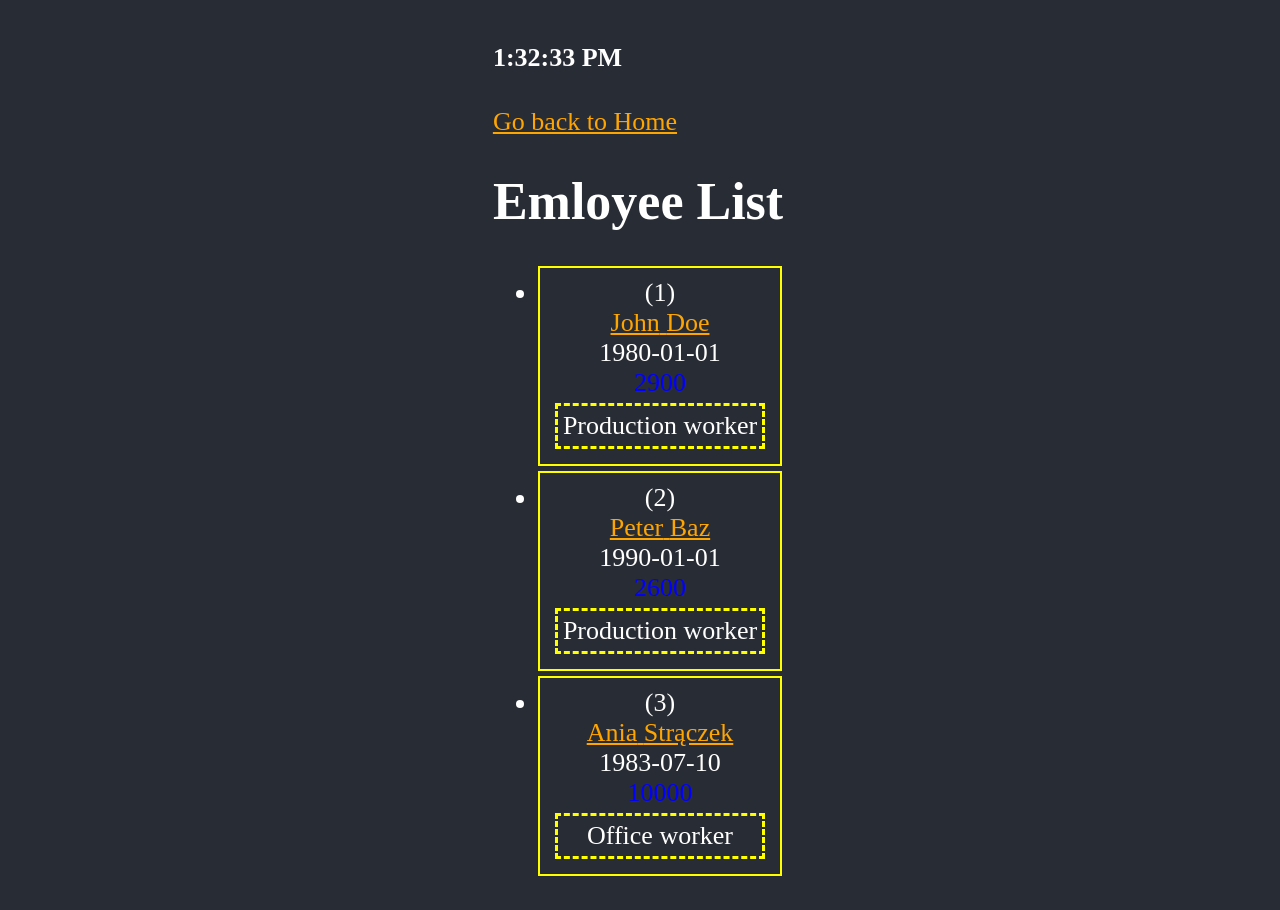
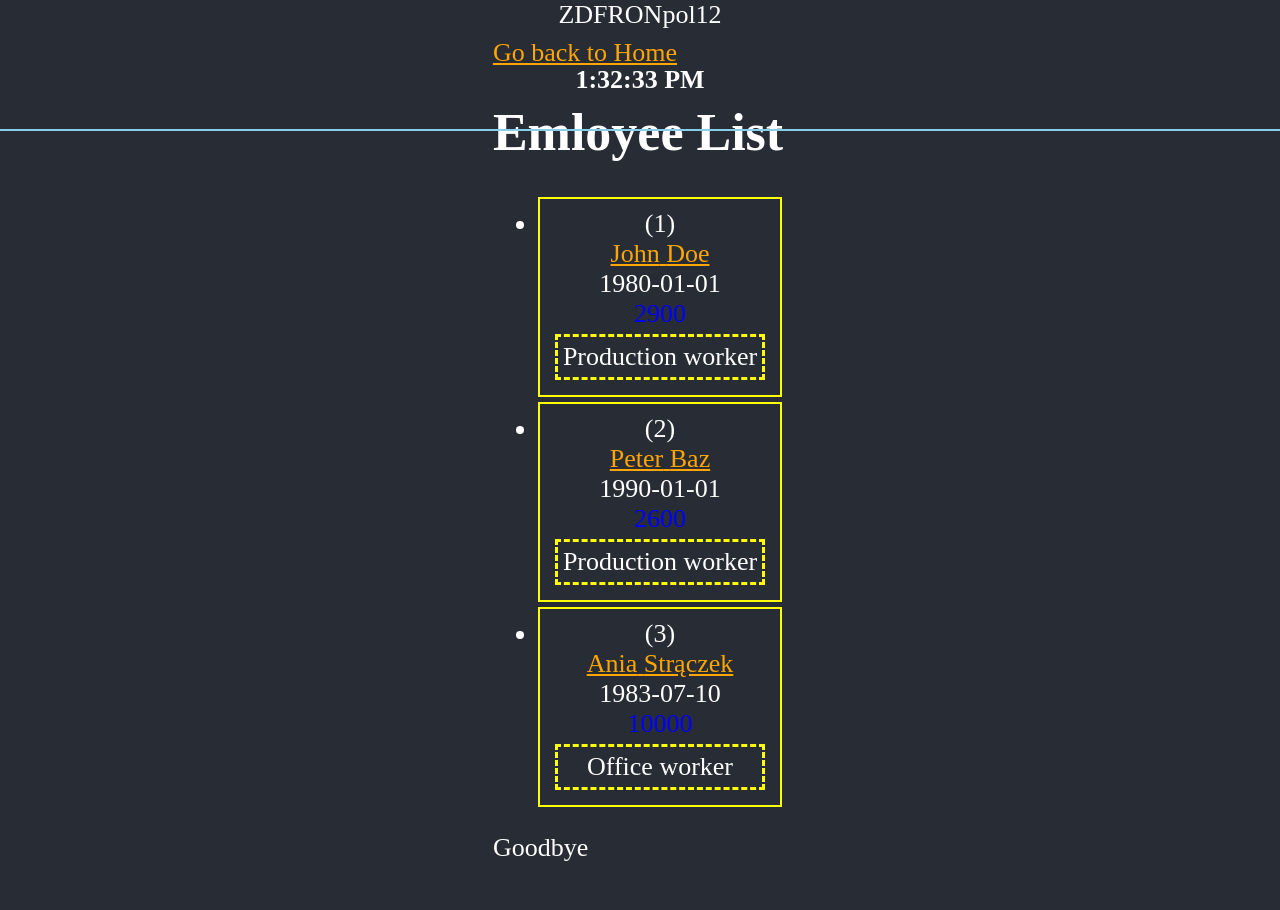
Before and after one commit to raczyk/ZDFRONpol-react-tests, a React (Create React App) app: page /employees-list in a window 1280 px wide. After the commit the page ends 871 px from the top, so only its background shows below. Built offline with nearby package versions, Linux system fonts and the light colour scheme.

Commit message:
added Page.tsx

```diff
--- a/src/index.css
+++ b/src/index.css
@@ -1,5 +1,5 @@
 body {
-  background-color: #282C34;
+  background-color: #282c34;
   min-height: 100vh;
   display: flex;
   flex-direction: column;
@@ -9,12 +9,11 @@ body {
   color: white;
 }
 .colorRed {
-color: red;
+  color: red;
 }
 .colorBlue {
-color: rgb(72, 0, 255);
+  color: rgb(72, 0, 255);
 }
-
 
 .loader {
   border: 10px solid #f3f3f3;
@@ -25,7 +24,7 @@ color: rgb(72, 0, 255);
   animation: spin 1s linear infinite;
 }
 
-@keyframes spin{
+@keyframes spin {
   0% {
     transform: rotate(0deg);
   }
@@ -43,3 +42,21 @@ color: rgb(72, 0, 255);
   border-radius: 50px;
   cursor: pointer;
 }
+
+.header {
+  position: fixed;
+  width: 100%;
+  border-bottom: 2px solid skyblue;
+  left: 0;
+  right: 0;
+  text-align: center;
+  top: 0;
+}
+
+.footer {
+
+}
+
+.headerSpacer {
+   padding-bottom: 30px;
+}
--- a/src/index.tsx
+++ b/src/index.tsx
@@ -6,25 +6,25 @@ import HomePage from './pages/HomePage';
 import { createBrowserRouter, RouterProvider } from 'react-router-dom';
 import EmployeesListPage from './pages/EmployeesListPage';
 import EmployeePage from './pages/EmployeePage';
-
+import Page from './pages/Page';
 
 const router = createBrowserRouter([
   {
-    path: "/",
+    path: '/',
     element: <HomePage />,
   },
   {
-    path: "/employees-list",
+    path: '/employees-list',
     element: <EmployeesListPage />,
   },
   {
-    path: "/employee/:id",
-    element: <EmployeePage  />,
+    path: '/employee/:id',
+    element: <EmployeePage />,
   },
 ]);
 
-ReactDOM.createRoot(document.getElementById("root") as HTMLElement ).render(
-  <div id="page">
+ReactDOM.createRoot(document.getElementById('root') as HTMLElement).render(
+  <Page>
     <RouterProvider router={router} />
-    </div>
+  </Page>
 );
--- a/src/pages/EmployeesListPage.tsx
+++ b/src/pages/EmployeesListPage.tsx
@@ -3,7 +3,6 @@ import EmployeesListItem from '../components/EmployeeListItem';
 import OrangeLink from '../components/OrangeLink';
 import fakeFetch from '../fakeFetch';
 import { EmployeeRawData } from '../employeesDataMock';
-import Clock from '../components/Clock';
 
 const EmployeesListPage = () => {
   const [employeesData, setEmployeesData] = useState<EmployeeRawData[]>([]);
@@ -12,28 +11,31 @@ const EmployeesListPage = () => {
   useEffect(() => {
     const fetchEmployeeData = async () => {
       const promisedValueFromFetch = await fakeFetch();
-            setEmployeesData(promisedValueFromFetch)
-        }
+      setEmployeesData(promisedValueFromFetch);
+    };
     fetchEmployeeData();
-    }, [])
+  }, []);
 
   const employeesListItems = employeesData.map((employee, index) => {
     const numberInTheList = index + 1;
 
-    return <EmployeesListItem key={index} employee={employee} itemNumber={numberInTheList}/>
+    return (
+      <EmployeesListItem
+        key={index}
+        employee={employee}
+        itemNumber={numberInTheList}
+      />
+    );
   });
 
   const loader = dataIsLoading ? <div className="loader"></div> : null;
 
   return (
     <div>
-        <Clock />
       <OrangeLink to="/">Go back to Home</OrangeLink>
       <h1>Emloyee List</h1>
       <pre>{loader}</pre>
-        <ul>
-            {employeesListItems}
-        </ul>
+      <ul>{employeesListItems}</ul>
     </div>
   );
 };
--- /dev/null
+++ b/src/pages/Page.tsx
@@ -0,0 +1,19 @@
+import React from 'react';
+import Clock from '../components/Clock';
+
+interface PageProps {
+  children: React.ReactNode;
+}
+
+const Page = (props: PageProps) => {
+  return (
+    <div id="page">
+      <header className="header">ZDFRONpol12 <Clock /></header>
+      <div className= "headerSpacer"></div>
+      {props.children}
+      <footer className="footer">Goodbye</footer>
+    </div>
+  );
+};
+
+export default Page;
```
Lines whose indentation alone changed are shown as unchanged.
